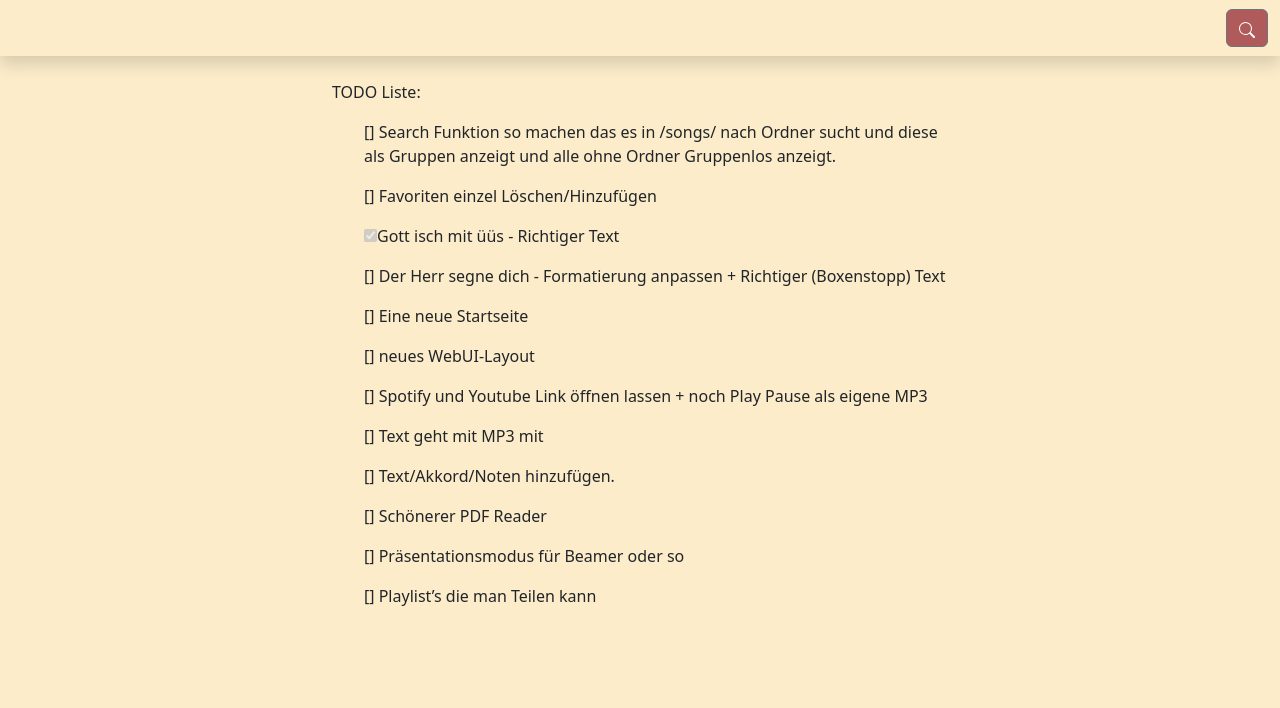
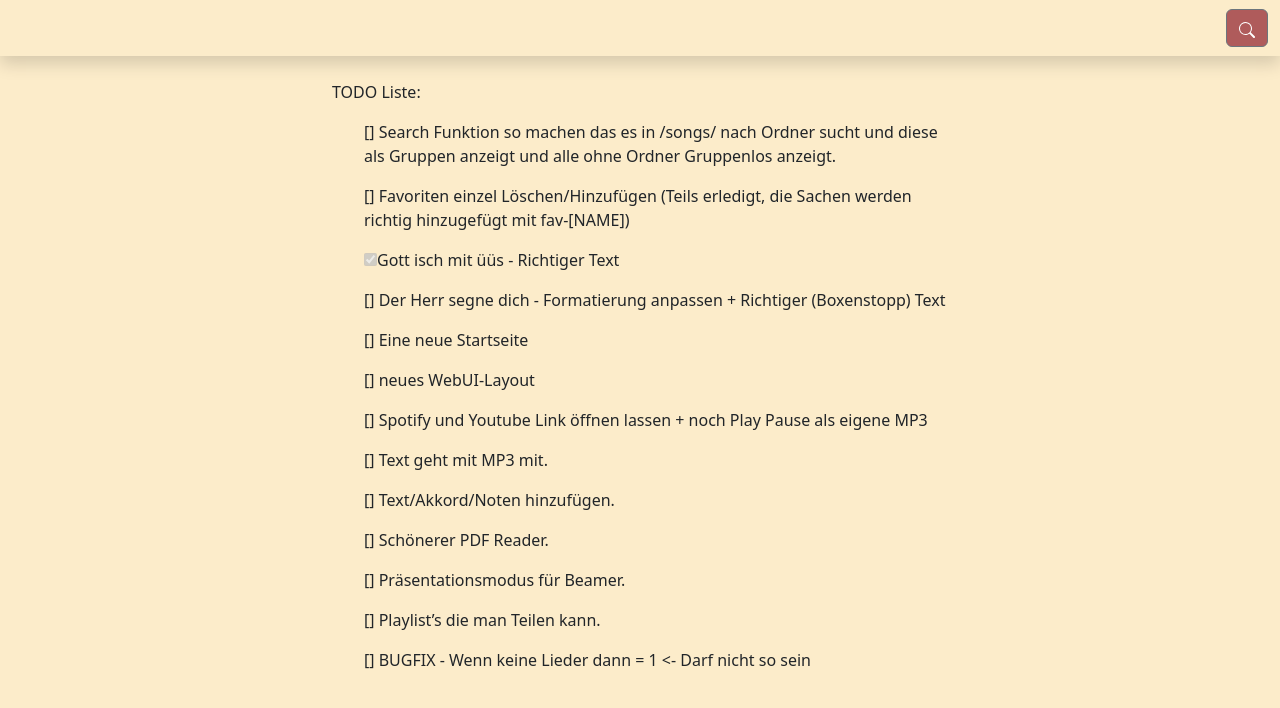
Before and after one commit to Elija-K/song-dist, a Jekyll site: the page built from TODO.md, in a window 1280 px wide. Shown: the top 708 px of the page. Built offline with Jekyll 4.4.1, drawn with Linux system fonts in a browser that asks for light colours; our own code applies the rules of GitHub Pages for plain Markdown files.

Commit message:
Second Part that maybe show the Favorites

```diff
--- a/TODO.md
+++ b/TODO.md
@@ -2,7 +2,7 @@ TODO Liste:
 
 - [] Search Funktion so machen das es in /songs/ nach Ordner sucht und diese als Gruppen anzeigt und alle ohne Ordner Gruppenlos anzeigt.
 
-- [] Favoriten einzel Löschen/Hinzufügen
+- [] Favoriten einzel Löschen/Hinzufügen (Teils erledigt, die Sachen werden richtig hinzugefügt mit fav-[NAME])
 
 - [X] Gott isch mit üüs - Richtiger Text
 
@@ -14,12 +14,14 @@ TODO Liste:
 
 - [] Spotify und Youtube Link öffnen lassen + noch Play Pause als eigene MP3
 
-- [] Text geht mit MP3 mit
+- [] Text geht mit MP3 mit.
 
 - [] Text/Akkord/Noten hinzufügen.
 
-- [] Schönerer PDF Reader
+- [] Schönerer PDF Reader.
 
-- [] Präsentationsmodus für Beamer oder so
+- [] Präsentationsmodus für Beamer.
 
-- [] Playlist's die man Teilen kann
+- [] Playlist's die man Teilen kann.
+
+- [] BUGFIX - Wenn keine Lieder dann = 1 <- Darf nicht so sein
--- a/search.html
+++ b/search.html
@@ -82,7 +82,7 @@ title: Suchen
   }
   function list_favorite() {
     // Retrieve the 'favorites' cookie value
-    var favoritesCookie = document.cookie.split(';').find(cookie => cookie.trim().startsWith('favorites='));
+    var favoritesCookie = document.cookie.split(';').find(cookie => cookie.trim().startsWith('fav-'));
 
     if (favoritesCookie) {
         console.log('Favorites cookie found:', favoritesCookie); // Debugging output
```
